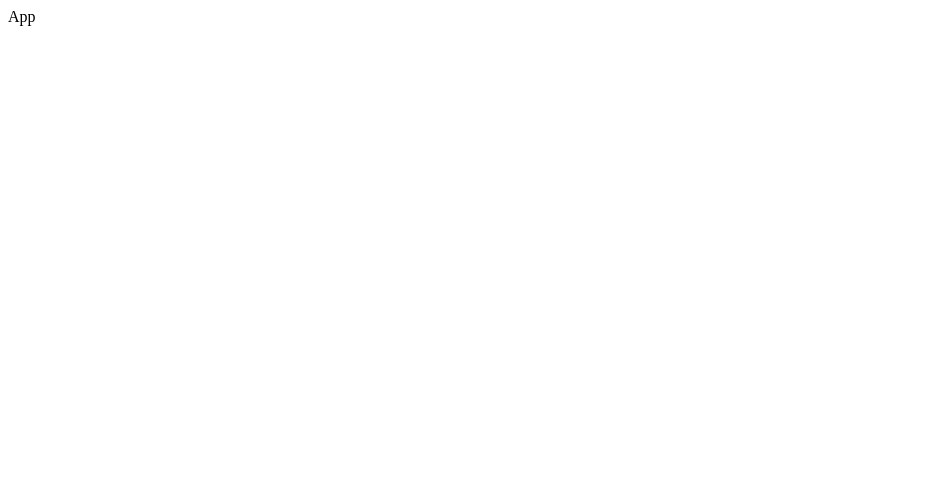
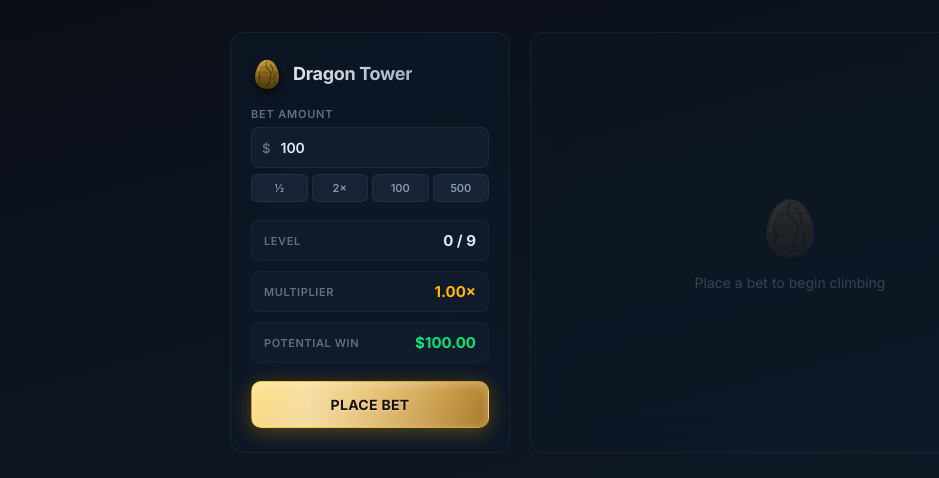
Before and after one commit to pepperoni-2-0/STAKE_CLONE, a React (Vite) app: page / in a window 1280 px wide. Shown: the top 478 px of the page, without its empty margins (0-939 px from the left). Built offline with nearby package versions, Linux system fonts and the light colour scheme.

Commit message:
feat: integrate Dragon Tower into App and configure UI

```diff
--- a/index.html
+++ b/index.html
@@ -4,7 +4,11 @@
     <meta charset="UTF-8" />
     <link rel="icon" type="image/svg+xml" href="/favicon.svg" />
     <meta name="viewport" content="width=device-width, initial-scale=1.0" />
-    <title>stake</title>
+    <title>Dragon Tower — Stake</title>
+    <style>
+      *, *::before, *::after { margin: 0; padding: 0; box-sizing: border-box; }
+      body { background: #0a0e17; min-height: 100vh; }
+    </style>
   </head>
   <body>
     <div id="root"></div>
--- a/src/App.jsx
+++ b/src/App.jsx
@@ -1,9 +1,11 @@
 import React from 'react'
-
+import {useState,useEffect} from "react"
+import DragonTower from "./components/Dragon-Tower/DragonTower.jsx"
 const App = () => {
   return (
-    <div>App</div>
+    <div>
+      <DragonTower/>
+    </div>
   )
 }
-
 export default App
```
Also changed, not shown: 1 other file (tests, documents, lock files or other folders).
